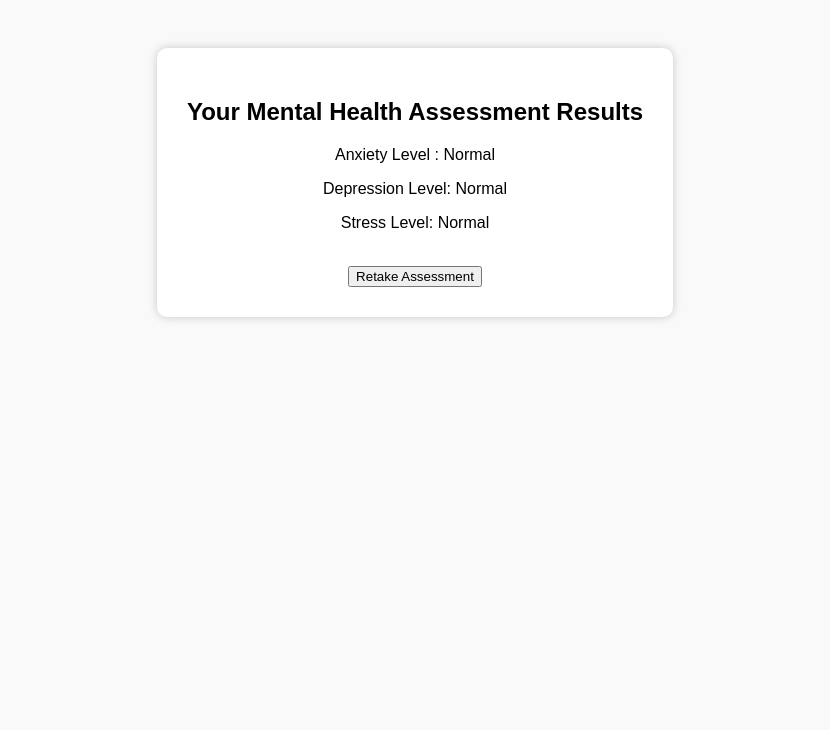
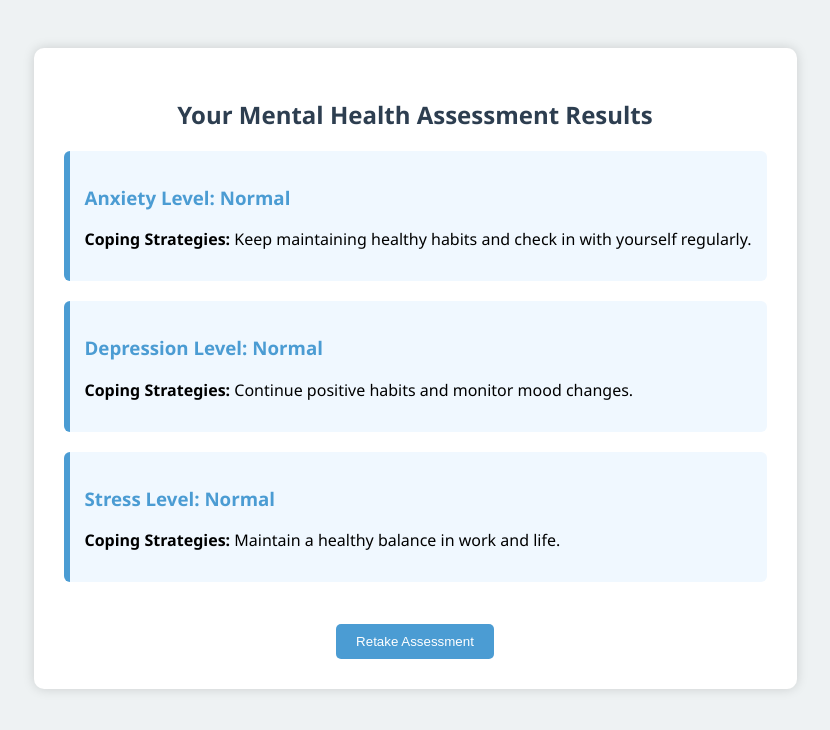
Before and after one commit to ShivamSaini09/Calm_Nest, a plain HTML site: page Frontend/WelcomePage/results.html in a window 1280 px wide. Shown: the whole page, without its empty margins (225-1055 px from the left). Drawn offline with Linux system fonts and the light colour scheme.

Commit message:
personalised report

```diff
--- a/Frontend/WelcomePage/results.html
+++ b/Frontend/WelcomePage/results.html
@@ -3,32 +3,19 @@
 
 <head>
     <meta charset="UTF-8" />
-    <meta name="viewport" content="width=device-width, initial-scale=1.0" />
+    <meta name="viewport" content="width=device-width, initial-scale=1.0"/>
     <title>Assessment Results</title>
-    <style>
-        body {
-            font-family: Arial, sans-serif;
-            background-color: #f9f9f9;
-            padding: 40px;
-            text-align: center;
-        }
-
-        .result-box {
-            background-color: white;
-            padding: 30px;
-            border-radius: 10px;
-            display: inline-block;
-            box-shadow: 0 0 10px rgba(0, 0, 0, 0.2);
-        }
-    </style>
+    <link rel="stylesheet" href="style2.css" />
 </head>
 
 <body>
     <div class="result-box">
         <h2>Your Mental Health Assessment Results</h2>
-        <p id="anxietyResult"></p>
-        <p id="depressionResult"></p>
-        <p id="stressResult"></p>
+
+        <div id="anxietySection"></div>
+        <div id="depressionSection"></div>
+        <div id="stressSection"></div>
+
         <br />
         <button onclick="window.location.href='index.html'">Retake Assessment</button>
     </div>
@@ -51,20 +38,50 @@
             }
         }
 
-        document.getElementById("anxietyResult").innerText =
-            "Anxiety Level : " + getLabel(anxiety);
+        function getAdvice(level, type) {
+            const strategies = {
+                "Anxiety": {
+                    "Extremely Severe": "Seek professional help immediately. Practice deep breathing and avoid triggers.",
+                    "Severe": "Start CBT therapy or counseling. Limit caffeine and practice mindfulness daily.",
+                    "Moderate": "Incorporate regular exercise, guided meditation, and journaling into your routine.",
+                    "Mild": "Use relaxation techniques like yoga or deep breathing when feeling anxious.",
+                    "Normal": "Keep maintaining healthy habits and check in with yourself regularly."
+                },
+                "Depression": {
+                    "Extremely Severe": "Contact a therapist immediately. You're not alone. Consider talking to close ones.",
+                    "Severe": "Seek therapy and stay socially connected. Avoid isolating yourself.",
+                    "Moderate": "Use positive affirmations and stay active. Focus on small achievable goals.",
+                    "Mild": "Maintain routines, stay connected, and engage in hobbies.",
+                    "Normal": "Continue positive habits and monitor mood changes."
+                },
+                "Stress": {
+                    "Extremely Severe": "Consult a mental health expert. Consider reducing responsibilities and resting.",
+                    "Severe": "Engage in stress-reducing activities and set boundaries in daily tasks.",
+                    "Moderate": "Use time management and relaxation techniques like breathing or nature walks.",
+                    "Mild": "Practice gratitude journaling and ensure you have downtime daily.",
+                    "Normal": "Maintain a healthy balance in work and life."
+                }
+            };
 
-        document.getElementById("depressionResult").innerText =
-            "Depression Level: " + getLabel(depression);
+            return strategies[type][level] || "Maintain healthy habits.";
+        }
 
-        document.getElementById("stressResult").innerText =
-            "Stress Level: " + getLabel(stress);
+        function renderResult(type, score) {
+            const label = getLabel(score);
+            const advice = getAdvice(label, type);
+
+            return `
+                <div class="result-section">
+                    <h3>${type} Level: ${label}</h3>
+                    <p><strong>Coping Strategies:</strong> ${advice}</p>
+                </div>
+            `;
+        }
+
+        document.getElementById("anxietySection").innerHTML = renderResult("Anxiety", anxiety);
+        document.getElementById("depressionSection").innerHTML = renderResult("Depression", depression);
+        document.getElementById("stressSection").innerHTML = renderResult("Stress", stress);
     </script>
-
-
-
-
 </body>
 
-
 </html>
--- /dev/null
+++ b/Frontend/WelcomePage/style2.css
@@ -0,0 +1,47 @@
+body {
+    font-family: 'Segoe UI', Tahoma, Geneva, Verdana, sans-serif;
+    background-color: #eef2f3;
+    padding: 40px;
+    text-align: center;
+}
+
+.result-box {
+    background-color: white;
+    padding: 30px;
+    border-radius: 10px;
+    display: inline-block;
+    box-shadow: 0 0 12px rgba(0, 0, 0, 0.15);
+    max-width: 800px;
+    margin: auto;
+}
+
+.result-section {
+    background-color: #f0f8ff;
+    padding: 15px;
+    margin-top: 20px;
+    border-left: 6px solid #4b9cd3;
+    border-radius: 6px;
+    text-align: left;
+}
+
+h2 {
+    color: #2d3e50;
+}
+
+h3 {
+    color: #4b9cd3;
+}
+
+button {
+    margin-top: 20px;
+    padding: 10px 20px;
+    background-color: #4b9cd3;
+    color: white;
+    border: none;
+    border-radius: 5px;
+    cursor: pointer;
+}
+
+button:hover {
+    background-color: #3a7ebf;
+}
```
